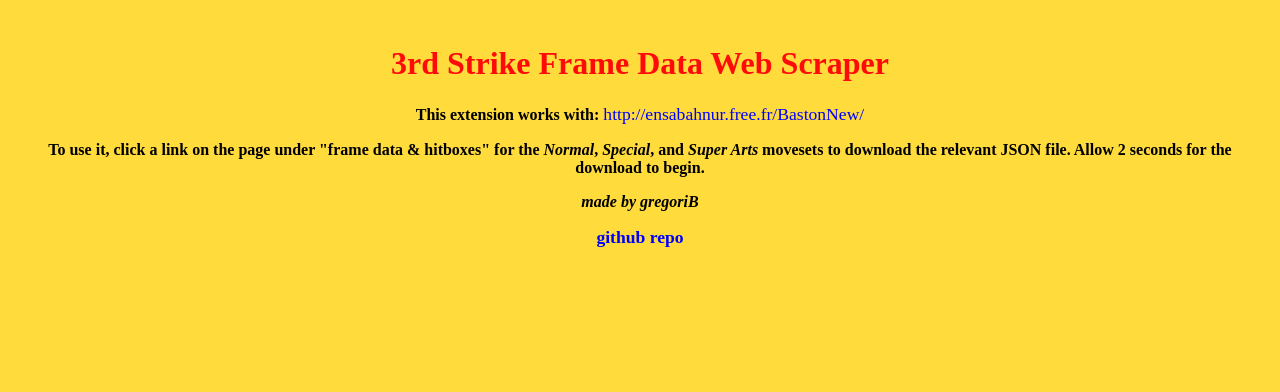
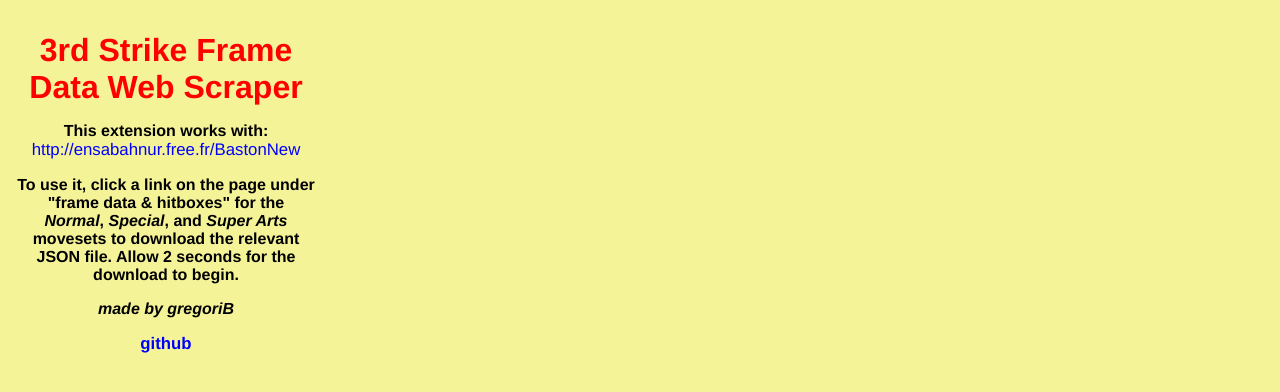
Before and after one commit to gregoriB/3rd-strike-web-scraper-browser-extension, a browser extension: page index.html in a window 1280 px wide. Drawn offline with Linux system fonts and the light colour scheme.

Commit message:
tweaks to style.css

```diff
--- a/index.html
+++ b/index.html
@@ -11,8 +11,8 @@
   <h1>3rd Strike Frame Data Web Scraper</h1>
   <p>
     This extension works with:
-    <a href="http://ensabahnur.free.fr/BastonNew/" target="_blank" rel="noopener noreferrer">
-      http://ensabahnur.free.fr/BastonNew/
+    <a href="http://ensabahnur.free.fr/BastonNew" target="_blank" rel="noopener noreferrer">
+      http://ensabahnur.free.fr/BastonNew
     </a>
   </p>
   <p>
@@ -20,7 +20,7 @@
   </p>
   <p><em>made by gregoriB</em></p>
   <a class='repo' href='https://github.com/gregoriB/3rd-strike-web-scraper-browser-extension' target="_blank" rel="noopener noreferrer">
-    github repo
+    github
   </a>
 </body>
 </html>
--- a/style.css
+++ b/style.css
@@ -1,23 +1,32 @@
+* {
+  padding: 0;
+  margin: 0;
+}
+
 body {
-  background: rgb(255, 219, 59);
+  background: rgb(245, 243, 152);
+  font-family: 'Franklin Gothic Medium', 'Arial Narrow', Arial, sans-serif;
+  max-width: 300px;
   padding: 1rem;
   text-align: center;
 }
 
 h1 {
-  color: rgb(255, 9, 9);
+  margin: 1rem 0;
+  color: rgb(255, 0, 0);
 }
 
 p {
   font-size: 1rem;
   font-weight: bold;
+  margin: 1rem 0;
 }
 
 a {
   color: blue;
+  font-size: 1.05rem;
   font-weight: normal;
   text-decoration: none;
-  font-size: 1.1rem;
 }
 
 .repo {
```
